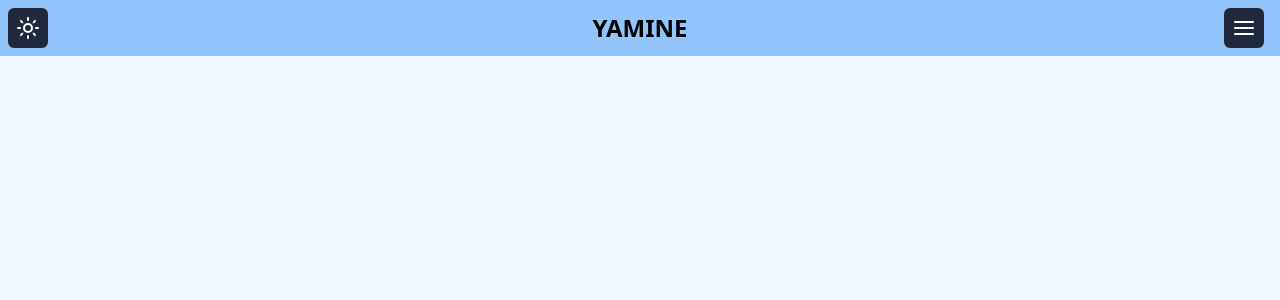
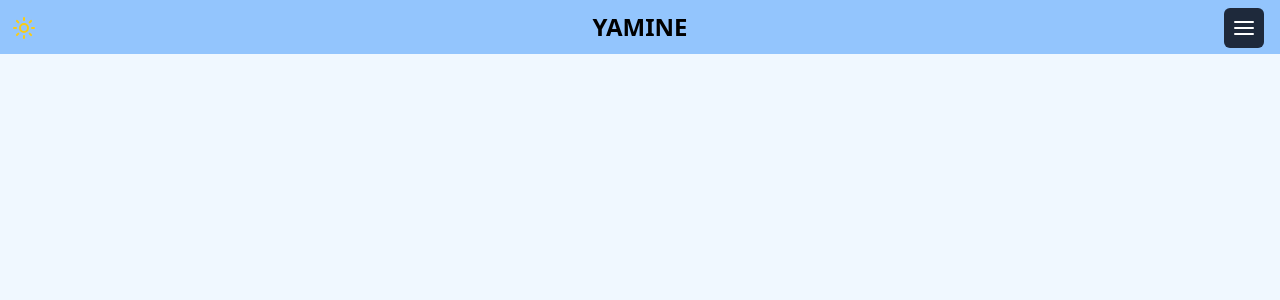
Before and after one commit to sla2726/Yamine-Web, a React (Vite) app: page / in a window 1280 px wide. Shown: the top 300 px of the page. Built offline with nearby package versions, Linux system fonts and the light colour scheme.

Commit message:
Animated Theme Button V2

```diff
--- a/src/App.jsx
+++ b/src/App.jsx
@@ -1,18 +1,10 @@
 import { useState, useEffect } from "react";
 import { AlignJustify, Sun, Moon } from "lucide-react";
+import ThemeAnimation from "./components/ThemeAnimation";
 
 function App() {
   // Light/Dark mode
   const [darkMode, setDarkMode] = useState(false);
-  const [isRotating, setIsRotating] = useState(false);
-
-  function toggleTheme() {
-    setIsRotating(true); // Rotação ativada
-    setTimeout(() => {
-      setDarkMode((prev) => !prev);
-      setIsRotating(false); // Rotação desativada
-    }, 300); // Tempo que vai girar
-  }
 
   useEffect(() => {
     if (darkMode) {
@@ -28,13 +20,8 @@ function App() {
   return (
     <div className="h-screen w-screen transition-all bg-snow text-black dark:bg-slate-900 dark:text-white">
       <div className="p-2 bg-blue-300 relative">
-        <button
-          onClick={toggleTheme}
-          className={`py-2 px-2 font-bold bg-darkBlue text-white dark:bg-snow dark:text-black rounded-md transition-transform duration-300 ${
-            isRotating ? "rotate-180" : ""
-          }`}
-        >
-          {darkMode ? <Moon /> : <Sun />}
+        <button onClick={() => setDarkMode((prev) => !prev)}>
+          <ThemeAnimation darkMode={darkMode} />
         </button>
 
         <button
--- /dev/null
+++ b/src/components/ThemeAnimation.jsx
@@ -0,0 +1,40 @@
+import { Sun, Moon } from "lucide-react";
+
+const defaultConfig =
+  "absolute inset-0 flex items-center justify-center transition-all duration-300 mt-2";
+
+/*
+ *opacity-0: invisível; opacity-100: visível;
+ *translate-x-full: move para fora da tela;
+ *translate-x-0: para dentro da tela;
+ *rotate-90: roda 90 graus
+ */
+
+function AnimatedTheme({ darkMode }) {
+  return (
+    <div className="relative w-8 h-8">
+      <span
+        className={`${defaultConfig} text-yellow-400 ${
+          darkMode
+            ? "opacity-0 -rotate-90 -translate-x-full"
+            : "opacity-100 rotate-0 translate-x-0"
+        }`}
+      >
+        <Sun />
+      </span>
+
+      <span
+        className={`${defaultConfig} text-blue-900
+      ${
+        darkMode
+          ? "opacity-100 rotate-0 translate-x-0"
+          : "opacity-0 rotate-90 translate-x-full"
+      }`}
+      >
+        <Moon />
+      </span>
+    </div>
+  );
+}
+
+export default AnimatedTheme;
```
